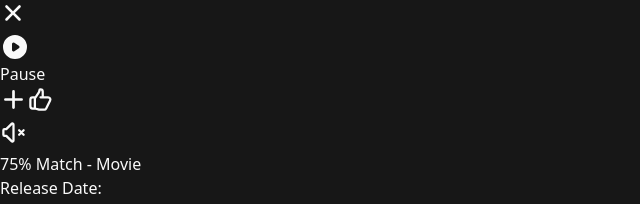
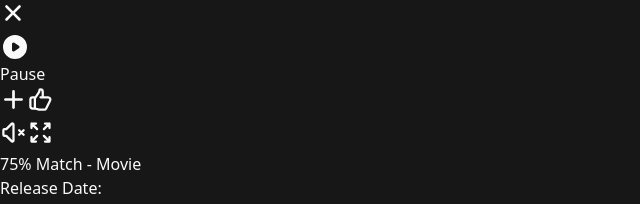
Before and after one commit to peterhogler/netflix-clone-app, a Next.js app: page /components/DetailsModal in a window 1280 px wide. Shown: the top 204 px of the page, without its empty margins (0-640 px from the left). Built offline with nearby package versions, Linux system fonts and the light colour scheme; no server answers.

Commit message:
added fullscreen button to work

```diff
--- a/package.json
+++ b/package.json
@@ -18,10 +18,12 @@
         "react-dom": "18.2.0",
         "react-icons": "^4.8.0",
         "react-player": "^2.12.0",
+        "screenfull": "^6.0.2",
         "tailwind-scrollbar-hide": "^1.1.7",
         "typescript": "5.0.2"
     },
     "devDependencies": {
+        "@types/screenfull": "^4.1.0",
         "autoprefixer": "^10.4.14",
         "postcss": "^8.4.21",
         "tailwindcss": "^3.2.7"
--- a/pages/components/DetailsModal.tsx
+++ b/pages/components/DetailsModal.tsx
@@ -1,7 +1,10 @@
-import { useState, useEffect } from "react";
+import { useState, useEffect, useRef } from "react";
 import { Movie } from "@/typings";
 import ReactPlayer from "react-player";
+import screenfull from "screenfull";
+
 import {
+    HiOutlineArrowsExpand,
     HiOutlineThumbUp,
     HiOutlineVolumeOff,
     HiOutlineVolumeUp,
@@ -20,6 +23,8 @@ const HeroModal: React.FC<HeroModalProps> = ({ movie, onModalClose }) => {
     const [videoUrl, setVideoUrl] = useState<string>("");
     const [mediaPlayingState, setMediaPlayingState] = useState<boolean>(true);
     const [mediaVolumeMuted, setMediaVolumeMuted] = useState<boolean>(true);
+
+    const mediaPlayerRef = useRef<HTMLDivElement | null>(null);
 
     const imageBaseUrl = "https://image.tmdb.org/t/p/original/";
 
@@ -60,10 +65,16 @@ const HeroModal: React.FC<HeroModalProps> = ({ movie, onModalClose }) => {
         setMediaVolumeMuted(!mediaVolumeMuted);
     };
 
+    const handleFullScreen = () => {
+        if (mediaPlayerRef.current) {
+            screenfull.toggle(mediaPlayerRef.current);
+        }
+    };
+
     return (
         <div className="z-20 grid place-items-start fixed inset-0 bg-black/50">
             <div className="h-full xl:w-[60dvw] m-auto overflow-auto scrollbar-hide">
-                <div className="h-[70%] lg:h-[65dvh] relative xl:mt-14">
+                <div className="h-[70%] lg:h-[65dvh] relative xl:mt-14" ref={mediaPlayerRef}>
                     {videoUrl !== "https://www.youtube.com/watch?v=undefined" ? (
                         <ReactPlayer
                             url={videoUrl}
@@ -102,7 +113,7 @@ const HeroModal: React.FC<HeroModalProps> = ({ movie, onModalClose }) => {
                             </button>
                         </div>
                     </div>
-                    <div className="absolute right-5 md:right-14 bottom-11">
+                    <div className="absolute inline-flex gap-4  right-5 md:right-14 bottom-11">
                         <button
                             className="grid place-items-center bg-neutral-900 self-stretch h-10 w-10 rounded-full ring-2 ring-neutral-400 text-neutral-400"
                             onClick={handleMediaMute}>
@@ -111,6 +122,11 @@ const HeroModal: React.FC<HeroModalProps> = ({ movie, onModalClose }) => {
                             ) : (
                                 <HiOutlineVolumeUp size={27} />
                             )}
+                        </button>
+                        <button
+                            className="grid place-items-center bg-neutral-900 self-stretch h-10 w-10 rounded-full ring-2 ring-neutral-400 text-neutral-400"
+                            onClick={handleFullScreen}>
+                            <HiOutlineArrowsExpand size={27} />
                         </button>
                     </div>
                 </div>
```
Also changed, not shown: 1 other file (tests, documents, lock files or other folders).
